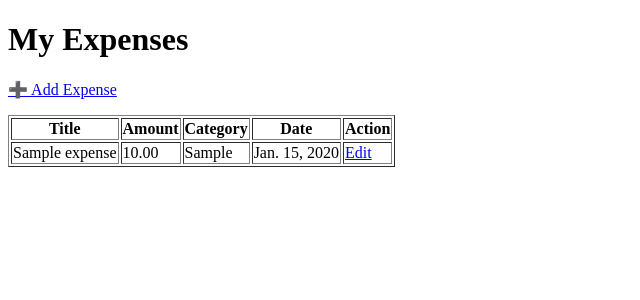
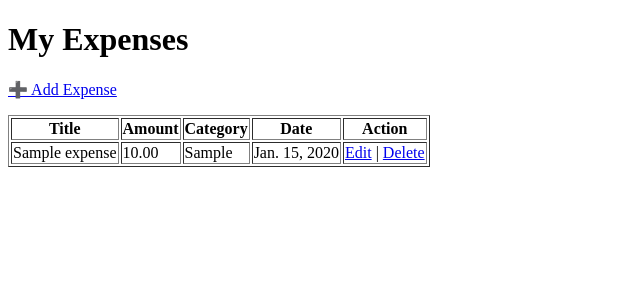
Before and after one commit to Nikhil-1903/SpendTrack, a Django app: page /expenses/ in a window 1280 px wide. Shown: the top 300 px of the page, without its empty margins (0-640 px from the left). Run offline with Django 5.2, Linux system fonts and the light colour scheme; tables that the repository leaves empty hold one stand-in row (values such as "Sample post").

Commit message:
Complete expense CRUD functionality

```diff
--- a/backend/expenses/templates/expenses/expense_list.html
+++ b/backend/expenses/templates/expenses/expense_list.html
@@ -23,7 +23,10 @@
             <td>{{expense.amount}}</td>
             <td>{{expense.category}}</td>
             <td>{{expense.date}}</td>
-            <td><a href="{% url 'edit_expense' expense.id %}">Edit</a></td>
+            <td><a href="{% url 'edit_expense' expense.id %}">Edit</a>
+                |
+                <a href="{% url 'delete_expense' expense.id %}">Delete</a>
+            </td>
 
         </tr>
         {% endfor %}
--- a/backend/expenses/urls.py
+++ b/backend/expenses/urls.py
@@ -5,4 +5,5 @@ urlpatterns = [
     path("", views.expense_list, name="expense_list"),
     path("add/", views.add_expense, name="add_expense"),
     path("<int:id>/edit/", views.edit_expense, name="edit_expense"),
+    path("<int:id>/delete/", views.delete_expense, name="delete_expense"),
 ]
--- a/backend/expenses/views.py
+++ b/backend/expenses/views.py
@@ -50,6 +50,7 @@ def edit_expense(request, id):
 
     if request.method == "POST":
         form = ExpenseForm(request.POST, instance=expense)
+        # instance parameter makes it UPDATE instead of INSERT.
 
         if form.is_valid():
             form.save()
@@ -63,3 +64,26 @@ def edit_expense(request, id):
         "expenses/add_expense.html",
         {"form": form},
     )
+
+
+def delete_expense(request, id):
+    # Fetch the expense object that the user wants to delete.
+    expense = Expense.objects.get(id=id)
+
+    # Show the confirmation page when the user first clicks Delete.
+    if request.method == "GET":
+        return render(
+            request,
+            "expenses/delete_expense.html",
+            {"expense": expense},
+        )
+
+    # The user confirmed deletion by submitting the form.
+    # Remove the expense from the database.
+    expense.delete()
+
+    # After deleting, return to the expense list.
+    return redirect("expense_list")
+
+print("Views module loaded")
+print(delete_expense)
```
Also changed, not shown: backend/expenses/templates/expenses/delete_expense.html (added, +24 -0 lines).
